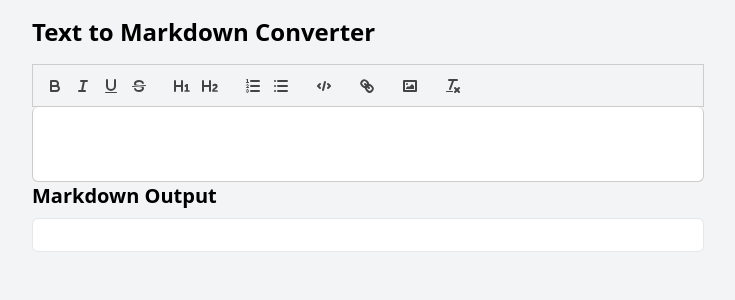
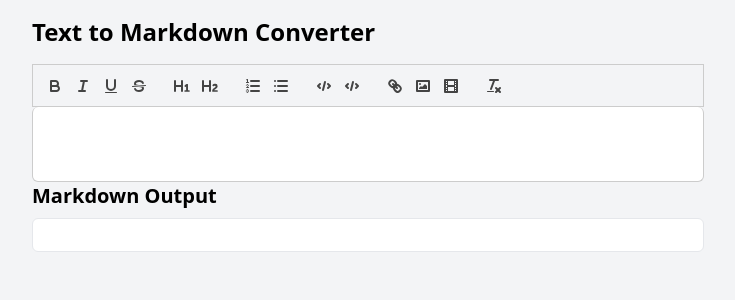
Before and after one commit to NABEseal/MD-Conv, a Flask app: page / in a window 1280 px wide. Shown: the top 300 px of the page, without its empty margins (272-1007 px from the left). Run offline with Flask 3, Linux system fonts and the light colour scheme; some libraries are stand-ins or nearby versions.

Commit message:
インラインコード追加

```diff
--- a/app/templates/index.html
+++ b/app/templates/index.html
@@ -36,17 +36,14 @@
         // Initialize Quill
         var quill = new Quill('#editor', {
             theme: 'snow',
-            // placeholder: 'Enter text here...',
             modules: {
                 toolbar: {
                     container: [
                         ['bold', 'italic', 'underline', 'strike'],
                         [{'header': 1}, {'header': 2}],
                         [{'list': 'ordered'}, {'list': 'bullet'}],
-                        [{'code-block': true}], // Code block button
-                        // [{'color': []}],
-                        ['link'],
-                        ['image'], // Image button
+                        ['code', 'code-block'], // Changed code block icon
+                        ['link', 'image', 'video'],
                         ['clean']
                     ],
                 },
```
